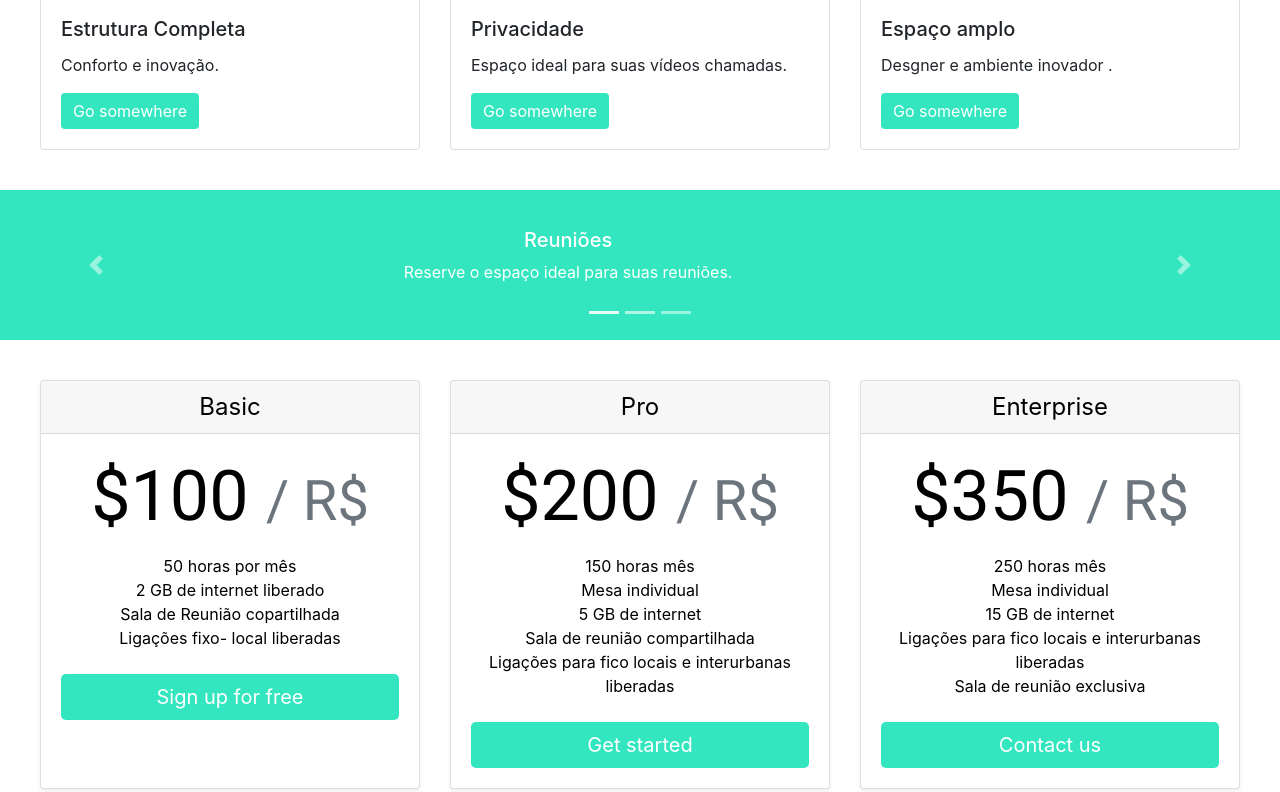
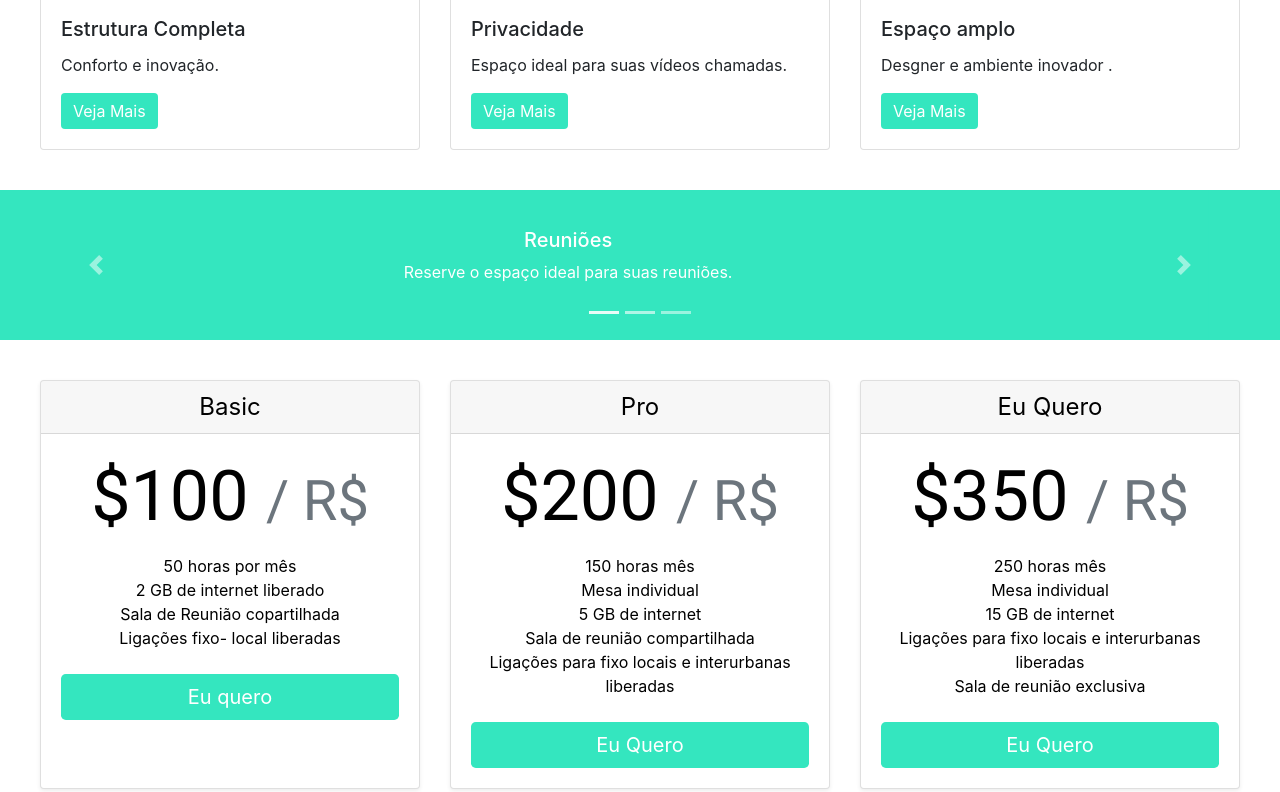
Before and after one commit to taisvalencio/Valencio-Coworking, a plain HTML site: page index.html in a window 1280 px wide. Shown: the part 1288-2080 px from the top of the page. Drawn offline with nearby package versions, Linux system fonts and the light colour scheme.

Commit message:
Add files via upload

```diff
--- a/index.html
+++ b/index.html
@@ -24,7 +24,7 @@
                         <div class="card-body">
                           <h5 class="card-title">Estrutura Completa</h5>
                           <p class="card-text">Conforto e inovação.</p>
-                          <a href="#" class="btn btn-primary">Go somewhere</a>
+                          <a href="#" class="btn btn-primary">Veja Mais</a>
                         </div>
                       </div>
                     </div>
@@ -34,7 +34,7 @@
                         <div class="card-body">
                           <h5 class="card-title">Privacidade </h5>
                           <p class="card-text">Espaço ideal para suas vídeos chamadas.</p>
-                          <a href="#" class="btn btn-primary">Go somewhere</a>
+                          <a href="#" class="btn btn-primary">Veja Mais</a>
                         </div>
                       </div>
                     </div>
@@ -44,7 +44,7 @@
                         <div class="card-body">
                           <h5 class="card-title">Espaço amplo</h5>
                           <p class="card-text">Desgner e ambiente inovador .</p>
-                          <a href="#" class="btn btn-primary">Go somewhere</a>
+                          <a href="#" class="btn btn-primary">Veja Mais</a>
                         </div>
                       </div>
                     </div>
@@ -107,7 +107,7 @@
                       <li>Sala de Reunião copartilhada</li>
                       <li>Ligações  fixo- local liberadas</li>
                     </ul>
-                    <button type="button" class="btn btn-lg btn-block btn-primary">Sign up for free</button>
+                    <button type="button" class="btn btn-lg btn-block btn-primary">Eu quero</button>
                   </div>
                 </div>
                 <div class="card mb-4 shadow-sm">
@@ -121,14 +121,14 @@
                       <li>Mesa individual</li>
                       <li>5 GB de internet</li>
                       <li>Sala de reunião compartilhada</li>
-                      <li>Ligações para fico locais e interurbanas liberadas</li>
+                      <li>Ligações para fixo locais e interurbanas liberadas</li>
                     </ul>
-                    <button type="button" class="btn btn-lg btn-block btn-primary">Get started</button>
+                    <button type="button" class="btn btn-lg btn-block btn-primary">Eu Quero</button>
                   </div>
                 </div>
                 <div class="card mb-4 shadow-sm">
                   <div class="card-header">
-                    <h4 class="my-0 font-weight-normal">Enterprise</h4>
+                    <h4 class="my-0 font-weight-normal">Eu Quero</h4>
                   </div>
                   <div class="card-body">
                     <h1 class="card-title pricing-card-title">$350 <small class="text-muted">/ R$</small></h1>
@@ -136,10 +136,10 @@
                       <li>250 horas mês</li>
                       <li>Mesa individual</li>
                       <li>15 GB de internet</li>
-                      <li>Ligações para fico locais e interurbanas liberadas</li>
+                      <li>Ligações para fixo locais e interurbanas liberadas</li>
                       <li>Sala de reunião exclusiva</li>
                     </ul>
-                    <button type="button" class="btn btn-lg btn-block btn-primary">Contact us</button>
+                    <button type="button" class="btn btn-lg btn-block btn-primary">Eu Quero</button>
                   </div>
                 </div>
               </div>
```
